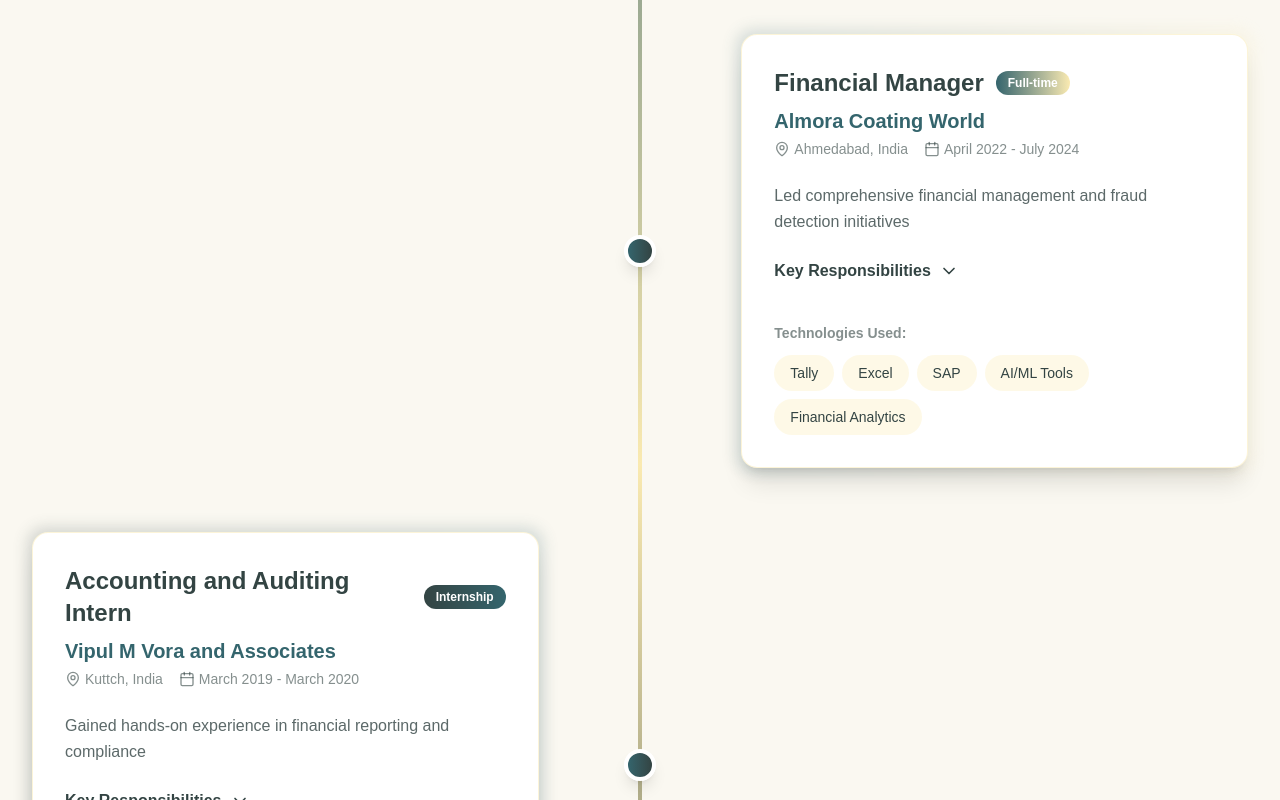
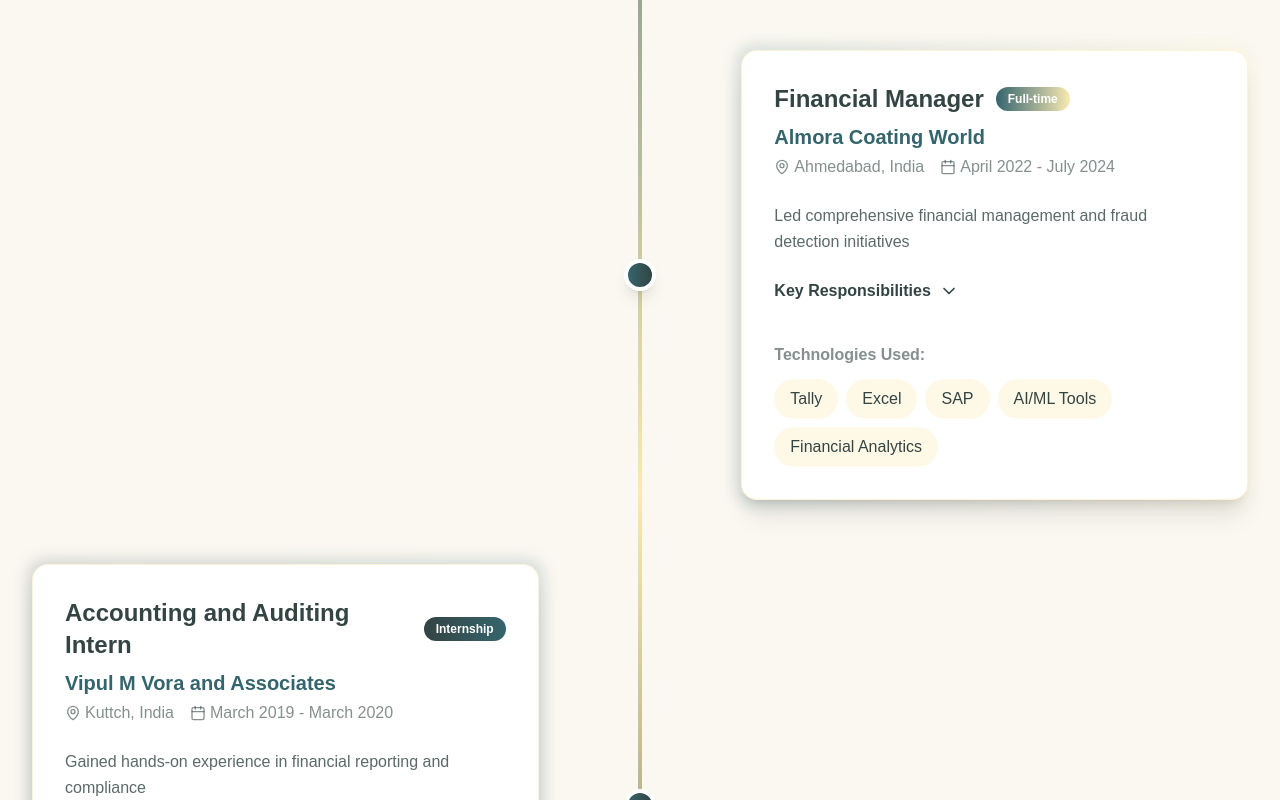
Before and after one commit to Archit1706/sneha-agarwal, a Next.js app: page /experience in a window 1280 px wide. Shown: the part 860-1660 px from the top of the page. Built offline with nearby package versions, Linux system fonts and the light colour scheme.

Commit message:
experience page update

```diff
--- a/app/experience/page.js
+++ b/app/experience/page.js
@@ -138,7 +138,7 @@
                         <p className="text-xl text-[#34656D] font-semibold mb-1">
                             {exp.company}
                         </p>
-                        <div className="flex flex-wrap items-center gap-4 text-[#334443]/60 text-sm">
+                        <div className="flex flex-wrap items-center gap-4 text-[#334443]/60 text-base">
                             <span className="flex items-center gap-1">
                                 <MapPin className="w-4 h-4" />
                                 {exp.location}
@@ -187,14 +187,14 @@
 
                 {/* Technologies */}
                 <div>
-                    <p className="text-sm text-[#334443]/60 mb-3 font-semibold">
+                    <p className="text-base text-[#334443]/60 mb-3 font-semibold">
                         Technologies Used:
                     </p>
                     <div className="flex flex-wrap gap-2">
                         {exp.technologies.map((tech, idx) => (
                             <span
                                 key={idx}
-                                className="px-4 py-2 bg-[#FAEAB1]/30 text-[#334443] rounded-full text-sm font-medium hover:bg-[#FAEAB1]/50 transition-colors"
+                                className="px-4 py-2 bg-[#FAEAB1]/30 text-[#334443] rounded-full text-base font-medium hover:bg-[#FAEAB1]/50 transition-colors"
                             >
                                 {tech}
                             </span>
```
